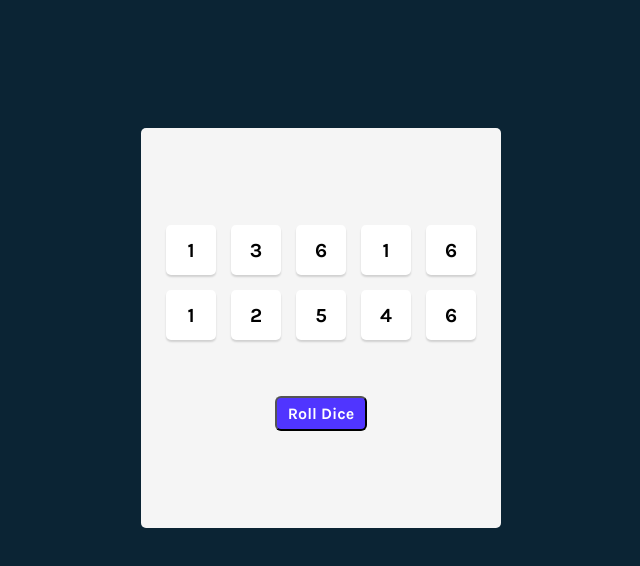
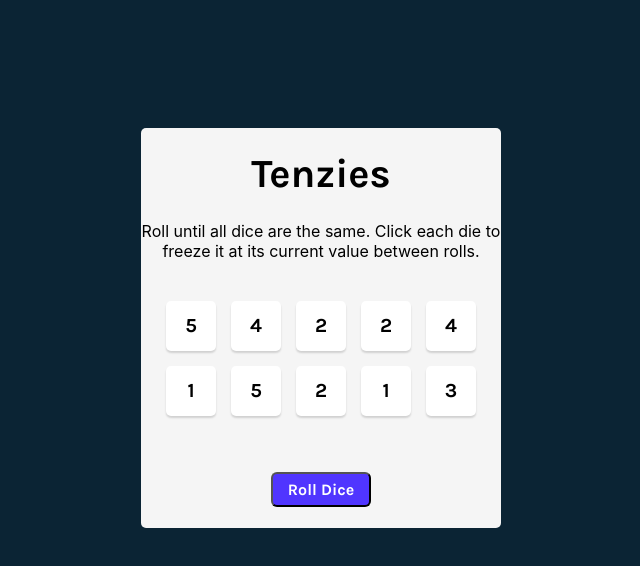
Before and after one commit to perismuniu/Tenzies-Game-in-React-, a React (Vite) app: page / in a window 1280 px wide. Shown: the top 566 px of the page, without its empty margins (319-959 px from the left). Built offline with nearby package versions, Linux system fonts and the light colour scheme.

Commit message:
Adding gamewon feature and confetti

```diff
--- a/App.jsx
+++ b/App.jsx
@@ -1,9 +1,13 @@
 import { useState } from 'react'
 import Die from './components/Die'
 import { nanoid } from 'nanoid'
+import Confetti from 'react-confetti'
 
 const App = () => {
     const [dice, setDice] = useState(generateAllNewDice())
+
+    const gameWon = dice.every(die => die.isHeld) && dice.every(die => die.value === dice[0].value)
+
 
     function generateAllNewDice () {
         return new Array(10)
@@ -38,10 +42,15 @@
 
   return (
       <main>
+        {gameWon && <Confetti />}
+        <h1 className="title">Tenzies</h1>
+        <p className="instructions">Roll until all dice are the same. Click each die to freeze it at its current value between rolls.</p>
         <div className="container">
             {diceArray}
         </div>
-        <button className="roll" onClick={rollDice}>Roll Dice</button>
+        <button className="roll" onClick={rollDice}>
+            {gameWon ? "New Game":"Roll Dice"}
+        </button>
       </main>
   )
 }
--- a/index.css
+++ b/index.css
@@ -23,13 +23,26 @@
 
 }
 
+.title {
+    font-size: 40px;
+    margin: 0;
+}
+
+.instructions {
+    font-family: 'Inter', sans-serif;
+    font-weight: 400;
+    margin-top: 0;
+    text-align: center;
+    margin-top: 1.5em;
+}
+
 .container {
-    margin: 0;
     display: grid;
     grid-template-rows: repeat(2, 1fr);
     grid-template-columns: repeat(5,1fr);
     place-items: center;
     gap: 15px;
+    margin-top: 1.5em;
 }
 
 .container button {
@@ -47,7 +60,7 @@
 }
 
 .roll {
-    width: 92px;
+    width: 100px;
     height: 35px;
     background-color: #5035FF;
     color:white;
--- a/package.json
+++ b/package.json
@@ -9,8 +9,10 @@
   },
   "dependencies": {
     "nanoid": "^5.0.9",
-    "react": "19.0.0-rc-8b08e99e-20240713",
-    "react-dom": "19.0.0-rc-8b08e99e-20240713",
+    "react": "^18.3.1",
+    "react-confetti": "^6.1.0",
+    "react-dom": "^18.3.1",
+    "Scrim-s06j01j": "file:",
     "vite": "latest"
   },
   "devDependencies": {
```
Also changed, not shown: 1 other file (tests, documents, lock files or other folders).
